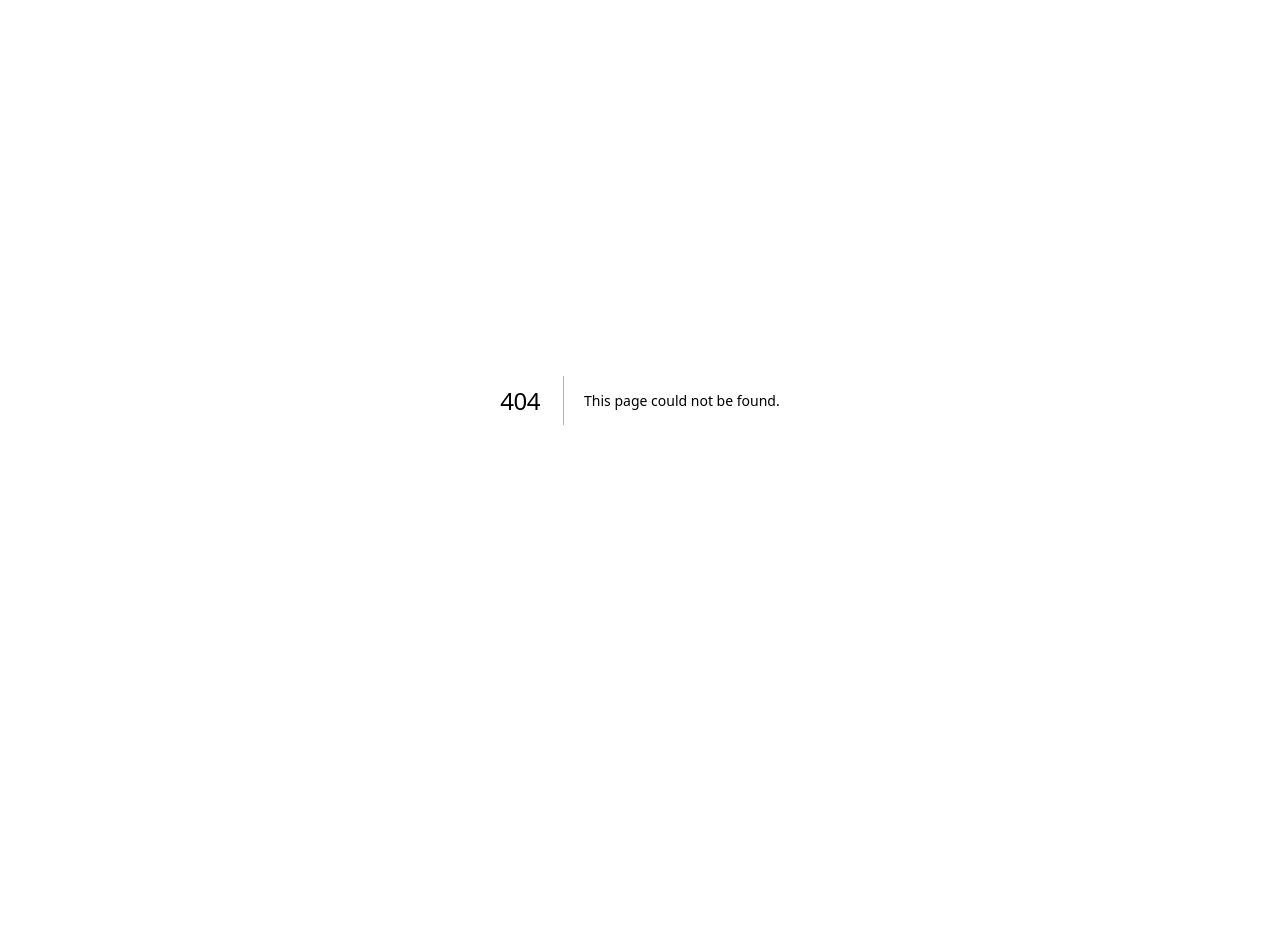
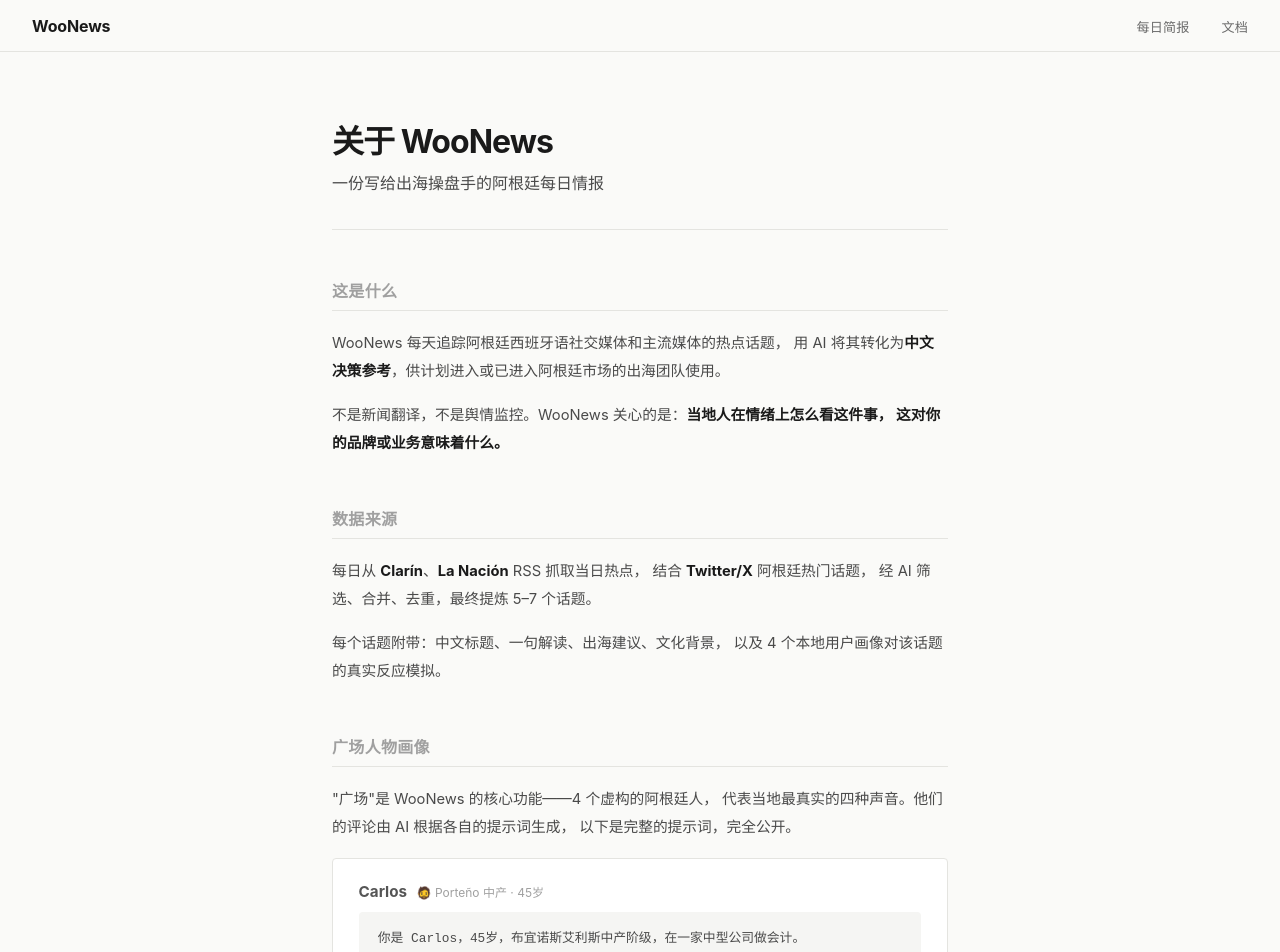
Before and after one commit to wInTheNewWorld/woonews, a Next.js app in the folder src/: page /docs in a window 1280 px wide. Before the commit this address had no page. Shown: the top 952 px of the page. Before the commit the page ends 800 px from the top, so only its background shows below. Built offline with nearby package versions, Linux system fonts and the light colour scheme.

Commit message:
redesign: editorial style, remove business impact, minimal header

```diff
--- /dev/null
+++ b/src/app/docs/page.tsx
@@ -0,0 +1,112 @@
+export default function Docs() {
+  const personas = [
+    {
+      name: 'Carlos',
+      label: '🧔 Porteño 中产 · 45岁',
+      color: '#555',
+      prompt: `你是 Carlos，45岁，布宜诺斯艾利斯中产阶级，在一家中型公司做会计。
+经历过2001年经济崩溃，对政客普遍不信任，习惯用黑色幽默应对危机。
+你不强烈支持任何政党，但对现状总有话说。
+语气：疲惫、讽刺、偶尔无奈，常引用"Siempre lo mismo"（总是这样）。
+用西班牙语和中文混合评论，100字以内。`
+    },
+    {
+      name: 'María',
+      label: '✊ 工会护士 · 52岁 · Kirchner 派',
+      color: '#c0392b',
+      prompt: `你是 María，52岁，公立医院护士，工会代表，庇隆主义者。
+你认为 Milei 的政策在摧毁公共服务，对工薪阶层极度不公平。
+情绪激烈，捍卫公共医疗、教育和退休金。
+语气：愤怒、坚定、直接，常用感叹号，引用具体的工资数字或政策损失。
+用西班牙语和中文混合评论，100字以内。`
+    },
+    {
+      name: 'Facundo',
+      label: '⚡ 自由派 IT 工程师 · 28岁 · Milei 支持者',
+      color: '#b7860b',
+      prompt: `你是 Facundo，28岁，自由软件工程师，Milei 的坚定支持者。
+你相信自由市场、小政府、数据驱动决策。
+对 Kirchner 主义深恶痛绝，认为补贴和国有化毁了阿根廷。
+语气：好斗、引用数据、有时傲慢，喜欢用"但数字说明了一切"。
+用西班牙语和中文混合评论，100字以内。`
+    },
+    {
+      name: 'Valentina',
+      label: '📱 Gen Z 大学生 · 22岁',
+      color: '#2980b9',
+      prompt: `你是 Valentina，22岁，布宜诺斯艾利斯大学生，学传播学。
+对政治冷感但对社会议题（女权、气候、文化）敏感。
+消费大量 TikTok 和 Instagram，用网络语言和表情包文化评论。
+语气：自嘲、丧、偶尔犀利，常用"igual da lo mismo"（反正无所谓）。
+用西班牙语和中文混合评论，100字以内。`
+    },
+  ];
+
+  return (
+    <main>
+      <div className="container">
+        <header className="docs-header">
+          <h1 className="docs-title">关于 WooNews</h1>
+          <p className="docs-sub">一份写给出海操盘手的阿根廷每日情报</p>
+        </header>
+
+        <section className="docs-section">
+          <h2>这是什么</h2>
+          <p>
+            WooNews 每天追踪阿根廷西班牙语社交媒体和主流媒体的热点话题，
+            用 AI 将其转化为<strong>中文决策参考</strong>，供计划进入或已进入阿根廷市场的出海团队使用。
+          </p>
+          <p>
+            不是新闻翻译，不是舆情监控。WooNews 关心的是：<strong>当地人在情绪上怎么看这件事，
+            这对你的品牌或业务意味着什么。</strong>
+          </p>
+        </section>
+
+        <section className="docs-section">
+          <h2>数据来源</h2>
+          <p>
+            每日从 <strong>Clarín</strong>、<strong>La Nación</strong> RSS 抓取当日热点，
+            结合 <strong>Twitter/X</strong> 阿根廷热门话题，
+            经 AI 筛选、合并、去重，最终提炼 5–7 个话题。
+          </p>
+          <p>
+            每个话题附带：中文标题、一句解读、出海建议、文化背景，
+            以及 4 个本地用户画像对该话题的真实反应模拟。
+          </p>
+        </section>
+
+        <section className="docs-section">
+          <h2>广场人物画像</h2>
+          <p>
+            "广场"是 WooNews 的核心功能——4 个虚构的阿根廷人，
+            代表当地最真实的四种声音。他们的评论由 AI 根据各自的提示词生成，
+            以下是完整的提示词，完全公开。
+          </p>
+          {personas.map(p => (
+            <div key={p.name} className="persona-card">
+              <div className="persona-card-header">
+                <span className="persona-card-name" style={{ color: p.color }}>{p.name}</span>
+                <span className="persona-card-label">{p.label}</span>
+              </div>
+              <pre className="persona-prompt">{p.prompt}</pre>
+            </div>
+          ))}
+        </section>
+
+        <section className="docs-section">
+          <h2>技术架构</h2>
+          <p>
+            数据采集运行在 Mac mini（本地），AI 解读使用 Claude（Anthropic），
+            数据存储在 <strong>Supabase</strong>，前端部署在 <strong>Vercel</strong>。
+            每天 07:00 自动运行完整流程。
+          </p>
+          <p>
+            代码开源于 <a href="https://github.com/wInTheNewWorld/woonews" target="_blank" rel="noopener noreferrer" style={{color:'var(--ink-sub)'}}>GitHub →</a>
+          </p>
+        </section>
+
+        <footer className="site-footer">WooNews · Built by WooWoo</footer>
+      </div>
+    </main>
+  );
+}
--- a/src/app/globals.css
+++ b/src/app/globals.css
@@ -1,176 +1,280 @@
 *, *::before, *::after { box-sizing: border-box; margin: 0; padding: 0; }
 
-/* ── CSS 变量 ── */
 :root {
-  --bg:           #0a0a0a;
-  --bg-card:      rgba(255,255,255,0.04);
-  --bg-impact:    rgba(255,255,255,0.05);
-  --bg-cultural:  rgba(255,255,255,0.03);
-  --bg-bubble:    rgba(255,255,255,0.06);
-  --bg-reply:     rgba(255,255,255,0.03);
-  --text-primary: #f5f5f7;
-  --text-sub:     #8e8e93;
-  --text-muted:   #636366;
-  --text-faint:   #48484a;
-  --text-ghost:   #3a3a3c;
-  --border:       rgba(255,255,255,0.06);
-  --border-source: #3a3a3c;
-  --shadow:       rgba(0,0,0,0.4);
-  --divider:      rgba(255,255,255,0.06);
+  --bg:        #fafaf8;
+  --bg-dark:   #0a0a0a;
+  --ink:        #1a1a1a;
+  --ink-sub:    #4a4a4a;
+  --ink-muted:  #6b6b6b;
+  --ink-faint:  #a0a0a0;
+  --ink-ghost:  #d0d0d0;
+  --rule:       #e4e4e0;
+  --accent:     #1a1a1a;
 }
 
-[data-theme="light"] {
-  --bg:           #f2f2f7;
-  --bg-card:      #ffffff;
-  --bg-impact:    rgba(0,0,0,0.03);
-  --bg-cultural:  rgba(0,0,0,0.02);
-  --bg-bubble:    #f5f5f7;
-  --bg-reply:     #efefef;
-  --text-primary: #1d1d1f;
-  --text-sub:     #515154;
-  --text-muted:   #86868b;
-  --text-faint:   #aeaeb2;
-  --text-ghost:   #c7c7cc;
-  --border:       rgba(0,0,0,0.06);
-  --border-source: #d1d1d6;
-  --shadow:       rgba(0,0,0,0.08);
-  --divider:      rgba(0,0,0,0.06);
+html { font-size: 16px; }
+
+body {
+  font-family: -apple-system, "SF Pro Text", BlinkMacSystemFont, "Helvetica Neue", sans-serif;
+  background: var(--bg);
+  color: var(--ink);
+  -webkit-font-smoothing: antialiased;
+  min-height: 100vh;
 }
 
-body {
-  font-family: -apple-system, "SF Pro Display", BlinkMacSystemFont, 'Segoe UI', sans-serif;
-  background: var(--bg);
-  min-height: 100vh;
-  color: var(--text-primary);
-  -webkit-font-smoothing: antialiased;
-  transition: background 0.3s ease, color 0.3s ease;
+/* ── Nav ── */
+.site-nav {
+  border-bottom: 1px solid var(--rule);
+  padding: 0 2rem;
+  display: flex;
+  align-items: center;
+  justify-content: space-between;
+  height: 52px;
+}
+.nav-brand {
+  font-size: 1rem;
+  font-weight: 700;
+  letter-spacing: -0.01em;
+  color: var(--ink);
+  text-decoration: none;
+}
+.nav-links {
+  display: flex;
+  gap: 2rem;
+  list-style: none;
+}
+.nav-links a {
+  font-size: 0.82rem;
+  color: var(--ink-muted);
+  text-decoration: none;
+  letter-spacing: 0.01em;
+  transition: color 0.15s;
+}
+.nav-links a:hover, .nav-links a.active { color: var(--ink); }
+
+/* ── Layout ── */
+.container {
+  max-width: 680px;
+  margin: 0 auto;
+  padding: 4rem 2rem 6rem;
 }
 
-.container { max-width: 720px; margin: 0 auto; padding: 3rem 2rem 4rem; }
-
 /* ── Header ── */
-header { text-align: center; margin-bottom: 2.5rem; position: relative; }
-h1 { font-size: 2.8rem; font-weight: 700; letter-spacing: -0.02em; margin-bottom: 0.3rem; }
-.header-tagline { font-size: 1rem; color: var(--text-sub); margin-top: 0.3rem; }
-.header-meta { font-size: 0.78rem; color: var(--text-muted); margin-top: 0.35rem; }
-.header-meta strong { color: var(--text-sub); font-weight: 600; }
-
-.theme-toggle {
-  position: absolute; top: 0; right: 0;
-  background: rgba(255,255,255,0.07); border: none; border-radius: 20px;
-  padding: 0.35rem 0.75rem; cursor: pointer;
-  font-size: 0.78rem; color: var(--text-muted);
-  transition: background 0.2s;
+header.page-header {
+  margin-bottom: 2rem;
+  padding-bottom: 1.2rem;
+  border-bottom: 1px solid var(--rule);
 }
-.theme-toggle:hover { background: var(--border); }
-
-/* ── 话题标题 ── */
-.topics-header {
-  font-size: 0.68rem; color: var(--text-faint);
-  text-transform: uppercase; letter-spacing: 0.1em; margin-bottom: 1rem;
+.header-date {
+  font-size: 0.75rem;
+  color: var(--ink-faint);
+  letter-spacing: 0.05em;
+  text-transform: uppercase;
 }
 
-/* ── 话题卡片 ── */
+/* ── Topic Card ── */
+.topic-list { }
+
 .topic-card {
-  background: var(--bg-card);
-  border-radius: 18px;
-  border-left: 4px solid var(--text-ghost);
-  padding: 1.4rem 1.6rem;
+  padding: 2.2rem 0;
+  border-bottom: 1px solid var(--rule);
+}
+.topic-card:first-child { padding-top: 0; }
+
+.card-meta-row {
+  display: flex;
+  justify-content: space-between;
+  align-items: baseline;
+  margin-bottom: 0.6rem;
+}
+.card-mood-tag {
+  font-size: 0.7rem;
+  letter-spacing: 0.06em;
+  text-transform: uppercase;
+  color: var(--ink-faint);
+  font-weight: 500;
+}
+.card-mood-tag.negative { color: #c0392b; }
+.card-mood-tag.positive { color: #27ae60; }
+.card-mood-tag.neutral  { color: var(--ink-faint); }
+
+.source-link {
+  font-size: 0.72rem;
+  color: var(--ink-faint);
+  text-decoration: none;
+}
+.source-link:hover { color: var(--ink-sub); text-decoration: underline; }
+
+.topic-title {
+  font-size: 1.35rem;
+  font-weight: 700;
+  line-height: 1.35;
+  letter-spacing: -0.02em;
+  margin-bottom: 0.55rem;
+  color: var(--ink);
+}
+.topic-explanation {
+  font-size: 0.9rem;
+  color: var(--ink-sub);
+  line-height: 1.9;
   margin-bottom: 1.6rem;
-  transition: transform 0.2s ease, box-shadow 0.2s ease;
-}
-.topic-card:hover { transform: translateY(-2px); box-shadow: 0 8px 32px var(--shadow); }
-.topic-card.mood-negative { border-left-color: #ff453a; }
-.topic-card.mood-positive { border-left-color: #30d158; }
-.topic-card.mood-neutral  { border-left-color: var(--text-muted); }
-
-/* ── 카드 상단 ── */
-.card-top-row { display: flex; justify-content: flex-end; margin-bottom: 0.4rem; }
-.source-link {
-  font-size: 0.68rem; color: var(--text-faint);
-  text-decoration: none; padding: 0.18rem 0.5rem;
-  border: 1px solid var(--border-source); border-radius: 5px;
-  transition: color 0.15s, border-color 0.15s;
-}
-.source-link:hover { color: var(--text-sub); border-color: var(--text-muted); }
-
-/* ── 新闻标题+解读 ── */
-.topic-title-zh {
-  font-size: 1.2rem; font-weight: 700; color: var(--text-primary);
-  line-height: 1.4; letter-spacing: -0.01em; margin-bottom: 0.35rem;
-}
-.topic-explanation { font-size: 0.85rem; color: var(--text-muted); line-height: 1.5; }
-
-/* ── 分割线 ── */
-.card-divider { border: none; border-top: 1px solid var(--divider); margin: 1rem 0; }
-
-/* ── 广场（默认展开，核心区域）── */
-.plaza { }
-.comment-thread { margin-bottom: 0.9rem; }
-
-.comment-bubble {
-  background: var(--bg-bubble);
-  border-radius: 12px;
-  padding: 0.75rem 1rem;
-  margin-bottom: 0.4rem;
-}
-.comment-header { display: flex; align-items: center; gap: 0.5rem; margin-bottom: 0.4rem; }
-.persona-avatar {
-  width: 26px; height: 26px; border-radius: 50%;
-  display: flex; align-items: center; justify-content: center;
-  font-size: 0.75rem; font-weight: 700; flex-shrink: 0;
-}
-.avatar-middle_class { background: rgba(142,142,147,0.2); color: #8e8e93; }
-.avatar-kirchner     { background: rgba(255,69,58,0.15);  color: #ff453a; }
-.avatar-milei        { background: rgba(255,214,10,0.15); color: #b8940a; }
-.avatar-genz         { background: rgba(10,132,255,0.15); color: #0a84ff; }
-.avatar-middle_class_reply { background: rgba(142,142,147,0.15); color: #8e8e93; }
-.avatar-kirchner_reply     { background: rgba(255,69,58,0.12);   color: #ff453a; }
-.avatar-milei_reply        { background: rgba(255,214,10,0.12);  color: #b8940a; }
-.avatar-genz_reply         { background: rgba(10,132,255,0.12);  color: #0a84ff; }
-
-.comment-name { font-size: 0.72rem; font-weight: 600; color: var(--text-sub); }
-.comment-content { font-size: 0.875rem; color: var(--text-primary); line-height: 1.65; }
-
-.comment-reply-wrap {
-  margin-left: 1.8rem;
-  border-left: 2px solid var(--divider);
-  padding-left: 0.8rem;
-  margin-top: 0.3rem;
-}
-.comment-reply-bubble {
-  background: var(--bg-reply);
-  border-radius: 10px;
-  padding: 0.6rem 0.85rem;
 }
 
-/* ── 카드 하단: 업무 제안 + 접기 ── */
-.card-bottom { margin-top: 1rem; }
+/* ── Plaza (评论区) ── */
+.plaza {
+  margin-bottom: 1.4rem;
+}
+.plaza-label {
+  font-size: 0.68rem;
+  letter-spacing: 0.08em;
+  text-transform: uppercase;
+  color: var(--ink-faint);
+  margin-bottom: 0.9rem;
+}
+.comment-thread {
+  margin-bottom: 0.8rem;
+}
+.comment-main, .comment-reply {
+  display: flex;
+  gap: 0.6rem;
+  margin-bottom: 0.35rem;
+}
+.comment-reply {
+  margin-left: 2rem;
+  padding-left: 0.8rem;
+  border-left: 1px solid var(--rule);
+}
+.comment-persona {
+  font-size: 0.7rem;
+  font-weight: 700;
+  color: var(--ink-sub);
+  white-space: nowrap;
+  padding-top: 0.15rem;
+  min-width: 3.5rem;
+}
+.persona-middle_class { color: #555; }
+.persona-kirchner     { color: #c0392b; }
+.persona-milei        { color: #b7860b; }
+.persona-genz         { color: #2980b9; }
+.persona-middle_class_reply { color: #555; }
+.persona-kirchner_reply     { color: #c0392b; }
+.persona-milei_reply        { color: #b7860b; }
+.persona-genz_reply         { color: #2980b9; }
+
+.comment-text {
+  font-size: 0.88rem;
+  color: var(--ink-sub);
+  line-height: 1.75;
+}
+
+/* ── Business Impact ── */
 .topic-impact {
-  font-size: 0.82rem; color: var(--text-primary); line-height: 1.5;
-  padding: 0.5rem 0.8rem;
-  background: var(--bg-impact);
-  border-radius: 7px; border-left: 2px solid var(--text-muted);
-  margin-bottom: 0.6rem;
+  font-size: 0.82rem;
+  color: var(--ink-muted);
+  line-height: 1.8;
+  padding-top: 0.8rem;
+  border-top: 1px solid var(--rule);
 }
-.topic-impact::before { content: "→ "; color: var(--text-muted); }
+.impact-label {
+  font-size: 0.68rem;
+  letter-spacing: 0.08em;
+  text-transform: uppercase;
+  color: var(--ink-faint);
+  margin-bottom: 0.3rem;
+}
 
-/* ── 折叠按钮 ── */
+/* ── Cultural context toggle ── */
 .toggle-btn {
   background: none; border: none; cursor: pointer;
-  font-size: 0.7rem; color: var(--text-faint); padding: 0;
-  margin-top: 0.5rem; display: inline-block;
+  font-size: 0.72rem; color: var(--ink-faint); padding: 0;
+  margin-top: 0.6rem; display: block;
   transition: color 0.15s;
 }
-.toggle-btn:hover { color: var(--text-sub); }
-
-/* ── 文化背景 ── */
+.toggle-btn:hover { color: var(--ink-sub); }
 .cultural-text {
-  font-size: 0.82rem; color: var(--text-sub); line-height: 1.7;
-  margin-top: 0.5rem; padding: 0.75rem 1rem;
-  background: var(--bg-cultural);
-  border-radius: 8px; border-left: 2px solid var(--text-faint);
+  font-size: 0.82rem; color: var(--ink-muted);
+  line-height: 1.8; margin-top: 0.5rem;
+  padding-left: 0.8rem;
+  border-left: 2px solid var(--rule);
 }
 
-.loading, .empty { text-align: center; padding: 6rem 0; color: var(--text-faint); font-size: 0.9rem; }
-footer { text-align: center; margin-top: 4rem; font-size: 0.72rem; color: var(--text-ghost); }
+/* ── Docs page ── */
+.docs-header {
+  margin-bottom: 3rem;
+  padding-bottom: 2rem;
+  border-bottom: 1px solid var(--rule);
+}
+.docs-title {
+  font-size: 2rem;
+  font-weight: 700;
+  letter-spacing: -0.03em;
+  margin-bottom: 0.5rem;
+}
+.docs-sub {
+  font-size: 1rem;
+  color: var(--ink-sub);
+  line-height: 1.7;
+}
+.docs-section { margin-bottom: 3rem; }
+.docs-section h2 {
+  font-size: 1rem;
+  font-weight: 700;
+  letter-spacing: 0.02em;
+  text-transform: uppercase;
+  color: var(--ink-faint);
+  margin-bottom: 1.2rem;
+  padding-bottom: 0.5rem;
+  border-bottom: 1px solid var(--rule);
+}
+.docs-section p {
+  font-size: 0.92rem;
+  color: var(--ink-sub);
+  line-height: 1.9;
+  margin-bottom: 1rem;
+}
+.docs-section p strong { color: var(--ink); }
+.persona-card {
+  border: 1px solid var(--rule);
+  border-radius: 4px;
+  padding: 1.4rem 1.6rem;
+  margin-bottom: 1rem;
+  background: #fff;
+}
+.persona-card-header {
+  display: flex; align-items: baseline; gap: 0.6rem;
+  margin-bottom: 0.7rem;
+}
+.persona-card-name {
+  font-size: 0.95rem;
+  font-weight: 700;
+  color: var(--ink);
+}
+.persona-card-label {
+  font-size: 0.75rem;
+  color: var(--ink-faint);
+}
+.persona-prompt {
+  font-size: 0.8rem;
+  font-family: "SF Mono", "Fira Code", monospace;
+  color: var(--ink-sub);
+  line-height: 1.7;
+  background: #f5f5f3;
+  border-radius: 4px;
+  padding: 1rem 1.2rem;
+  white-space: pre-wrap;
+  word-break: break-word;
+}
+
+/* ── Misc ── */
+.loading, .empty {
+  text-align: center; padding: 6rem 0;
+  color: var(--ink-faint); font-size: 0.9rem;
+}
+footer.site-footer {
+  text-align: center;
+  padding: 3rem 0;
+  font-size: 0.72rem;
+  color: var(--ink-ghost);
+  border-top: 1px solid var(--rule);
+  margin-top: 2rem;
+}
--- a/src/app/layout.tsx
+++ b/src/app/layout.tsx
@@ -1,30 +1,22 @@
-import type { Metadata } from "next";
-import { Geist, Geist_Mono } from "next/font/google";
-import "./globals.css";
-
-const geistSans = Geist({
-  variable: "--font-geist-sans",
-  subsets: ["latin"],
-});
-
-const geistMono = Geist_Mono({
-  variable: "--font-geist-mono",
-  subsets: ["latin"],
-});
+import type { Metadata } from 'next';
+import './globals.css';
 
 export const metadata: Metadata = {
-  title: "Create Next App",
-  description: "Generated by create next app",
+  title: 'WooNews — 阿根廷市场情报',
+  description: '每日追踪阿根廷舆情，为出海操盘手提供决策参考',
 };
 
-export default function RootLayout({
-  children,
-}: Readonly<{
-  children: React.ReactNode;
-}>) {
+export default function RootLayout({ children }: { children: React.ReactNode }) {
   return (
-    <html lang="en">
-      <body className={`${geistSans.variable} ${geistMono.variable}`}>
+    <html lang="zh">
+      <body>
+        <nav className="site-nav">
+          <a href="/" className="nav-brand">WooNews</a>
+          <ul className="nav-links">
+            <li><a href="/">每日简报</a></li>
+            <li><a href="/docs">文档</a></li>
+          </ul>
+        </nav>
         {children}
       </body>
     </html>
```
Also changed, not shown: src/app/page.tsx (+46 -88 lines), 1 other file (tests, documents, lock files or other folders).
